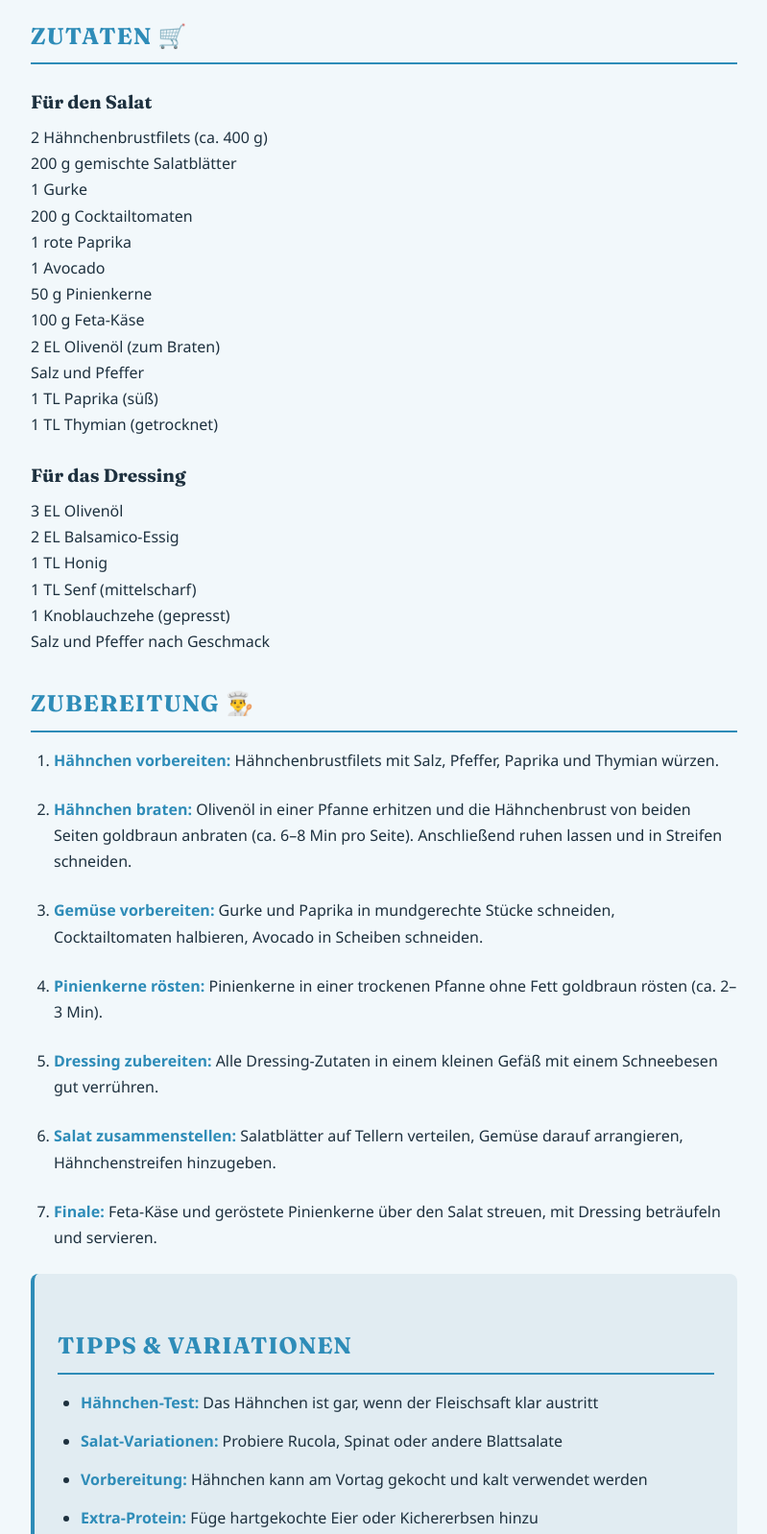
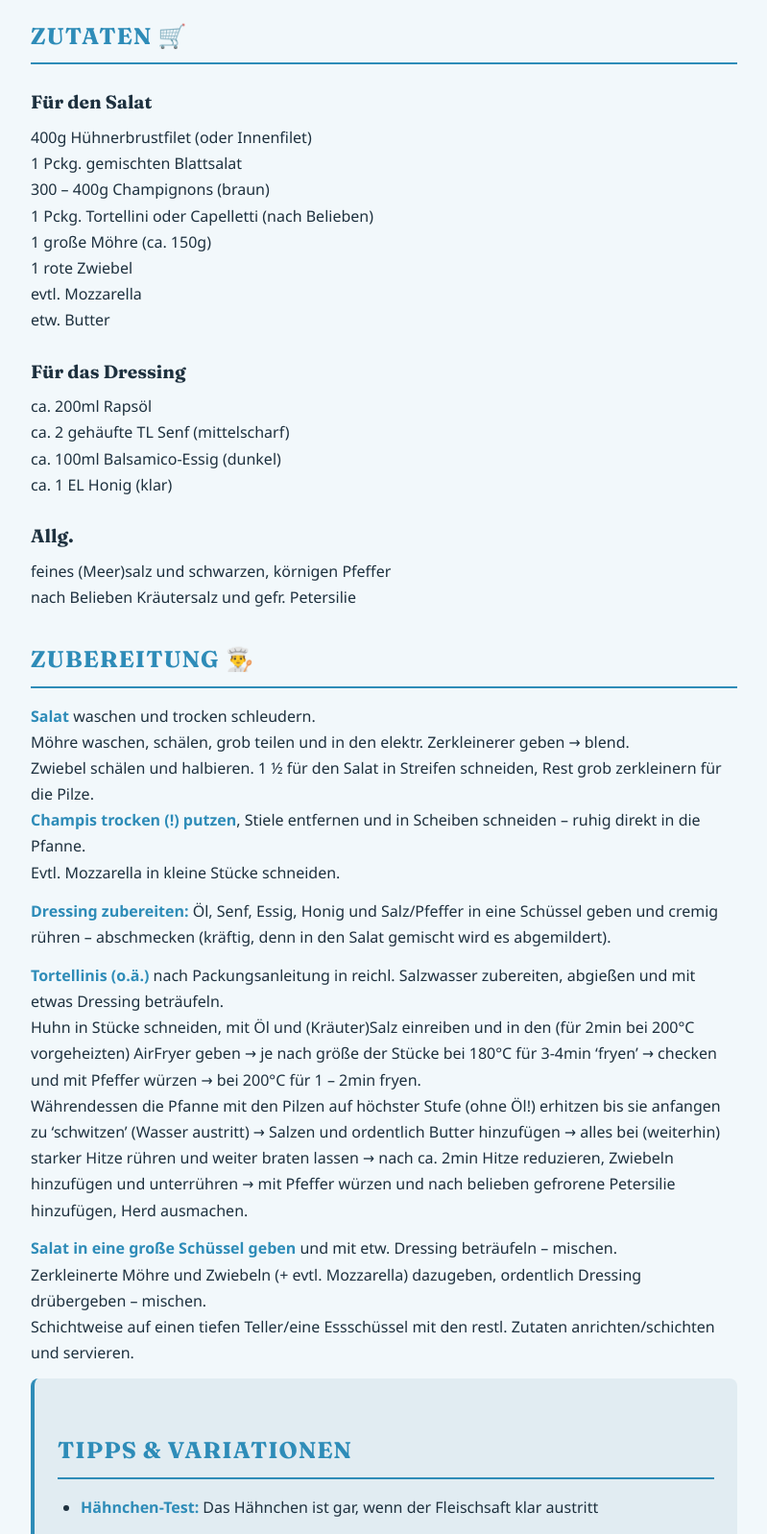
Before and after one commit to EpicNuts/kochbloggers, an Eleventy site: page src/recipes/chicken-salat.md in a window 1280 px wide. Shown: the part 980-2578 px from the top of the page at 96% size, without its empty margins (240-1039 px from the left). Built offline with nearby package versions, Linux system fonts and the light colour scheme; Eleventy itself is replaced by a stand-in of ours; files that its build step writes are made by us from their sources.

Commit message:
add dat salat

```diff
--- a/src/recipes/chicken-salat.md
+++ b/src/recipes/chicken-salat.md
@@ -5,20 +5,19 @@ metaDescription: Frischer und protein-reicher Chicken Salat - perfekt für eine
 cookTime: 20 Min
 servings: 2 Portionen
 difficulty: Einfach
-filterTags: salat,schnell,proteinreich,mittagessen,low-carb
+filterTags: salat,schnell,proteinreich,yummy
 tagChips:
   - Salat
   - Schnell
   - Proteinreich
-  - Low-Carb
+  - Yummy
 image: chicken-salat
-cardDescription: Frischer und protein-reicher Salat mit saftigem Hähnchen - perfekt für eine gesunde Mahlzeit.
+cardDescription: Frischer und yummy Salat mit saftigem Hähnchen - perfekt für eine gesunde Mahlzeit.
 order: 2
 tips:
   - "**Hähnchen-Test:** Das Hähnchen ist gar, wenn der Fleischsaft klar austritt"
-  - "**Salat-Variationen:** Probiere Rucola, Spinat oder andere Blattsalate"
+  - "**Salat-Variationen:** Probiere Rucola, Baby-Spinat oder andere Blattsalate"
   - "**Vorbereitung:** Hähnchen kann am Vortag gekocht und kalt verwendet werden"
-  - "**Extra-Protein:** Füge hartgekochte Eier oder Kichererbsen hinzu"
   - "**Dressing-Tipp:** Dressing immer erst kurz vor dem Servieren hinzugeben"
 ---
 
@@ -30,34 +29,41 @@ Ein frischer und protein-reicher Salat mit saftigem Hähnchenfleisch - perfekt f
 
 ### Für den Salat
 
-2 Hähnchenbrustfilets (ca. 400 g)
-200 g gemischte Salatblätter
-1 Gurke
-200 g Cocktailtomaten
-1 rote Paprika
-1 Avocado
-50 g Pinienkerne
-100 g Feta-Käse
-2 EL Olivenöl (zum Braten)
-Salz und Pfeffer
-1 TL Paprika (süß)
-1 TL Thymian (getrocknet)
+400g Hühnerbrustfilet (oder Innenfilet)
+1 Pckg. gemischten Blattsalat
+300 – 400g Champignons (braun)
+1 Pckg. Tortellini oder Capelletti (nach Belieben)
+1 große Möhre (ca. 150g)
+1 rote Zwiebel
+evtl. Mozzarella
+etw. Butter
 
 ### Für das Dressing
 
-3 EL Olivenöl
-2 EL Balsamico-Essig
-1 TL Honig
-1 TL Senf (mittelscharf)
-1 Knoblauchzehe (gepresst)
-Salz und Pfeffer nach Geschmack
+ca. 200ml Rapsöl
+ca. 2 gehäufte TL Senf (mittelscharf)
+ca. 100ml Balsamico-Essig (dunkel)
+ca. 1 EL Honig (klar)
+
+### Allg.
+
+feines (Meer)salz und schwarzen, körnigen Pfeffer
+nach Belieben Kräutersalz und gefr. Petersilie
 
 ## Zubereitung 👨‍🍳
 
-1. **Hähnchen vorbereiten:** Hähnchenbrustfilets mit Salz, Pfeffer, Paprika und Thymian würzen.
-2. **Hähnchen braten:** Olivenöl in einer Pfanne erhitzen und die Hähnchenbrust von beiden Seiten goldbraun anbraten (ca. 6–8 Min pro Seite). Anschließend ruhen lassen und in Streifen schneiden.
-3. **Gemüse vorbereiten:** Gurke und Paprika in mundgerechte Stücke schneiden, Cocktailtomaten halbieren, Avocado in Scheiben schneiden.
-4. **Pinienkerne rösten:** Pinienkerne in einer trockenen Pfanne ohne Fett goldbraun rösten (ca. 2–3 Min).
-5. **Dressing zubereiten:** Alle Dressing-Zutaten in einem kleinen Gefäß mit einem Schneebesen gut verrühren.
-6. **Salat zusammenstellen:** Salatblätter auf Tellern verteilen, Gemüse darauf arrangieren, Hähnchenstreifen hinzugeben.
-7. **Finale:** Feta-Käse und geröstete Pinienkerne über den Salat streuen, mit Dressing beträufeln und servieren.
+**Salat** waschen und trocken schleudern.
+Möhre waschen, schälen, grob teilen und in den elektr. Zerkleinerer geben → blend.
+Zwiebel schälen und halbieren. 1 ½ für den Salat in Streifen schneiden, Rest grob zerkleinern für die Pilze.
+**Champis trocken (!) putzen**, Stiele entfernen und in Scheiben schneiden – ruhig direkt in die Pfanne.
+Evtl. Mozzarella in kleine Stücke schneiden.
+
+**Dressing zubereiten:** Öl, Senf, Essig, Honig und Salz/Pfeffer in eine Schüssel geben und cremig rühren – abschmecken (kräftig, denn in den Salat gemischt wird es abgemildert).
+
+**Tortellinis (o.ä.)** nach Packungsanleitung in reichl. Salzwasser zubereiten, abgießen und mit etwas Dressing beträufeln.
+Huhn in Stücke schneiden, mit Öl und (Kräuter)Salz einreiben und in den (für 2min bei 200°C vorgeheizten) AirFryer geben → je nach größe der Stücke bei 180°C für 3-4min ‘fryen’ → checken und mit Pfeffer würzen → bei 200°C für 1 – 2min fryen.
+Währendessen die Pfanne mit den Pilzen auf höchster Stufe (ohne Öl!) erhitzen bis sie anfangen zu ‘schwitzen’ (Wasser austritt) → Salzen und ordentlich Butter hinzufügen → alles bei (weiterhin) starker Hitze rühren und weiter braten lassen → nach ca. 2min Hitze reduzieren, Zwiebeln hinzufügen und unterrühren → mit Pfeffer würzen und nach belieben gefrorene Petersilie hinzufügen, Herd ausmachen.
+
+**Salat in eine große Schüssel geben** und mit etw. Dressing beträufeln – mischen.
+Zerkleinerte Möhre und Zwiebeln (+ evtl. Mozzarella) dazugeben, ordentlich Dressing drübergeben – mischen.
+Schichtweise auf einen tiefen Teller/eine Essschüssel mit den restl. Zutaten anrichten/schichten und servieren.
```
